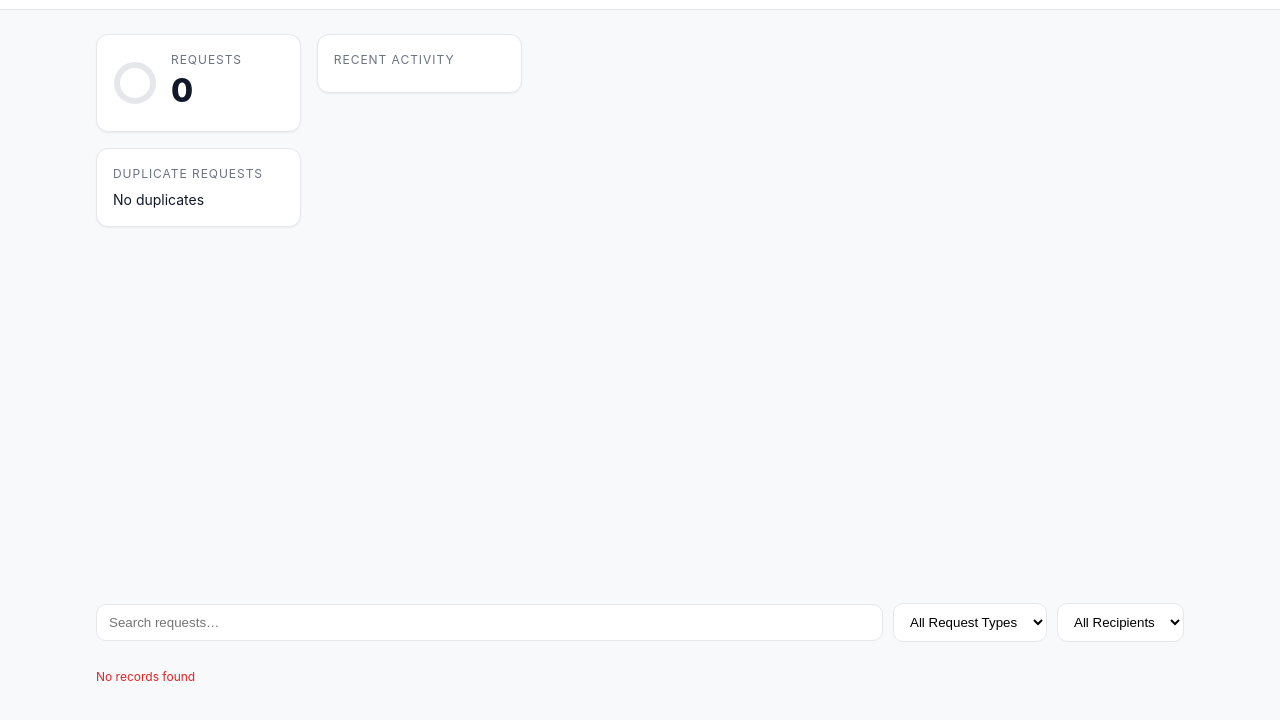
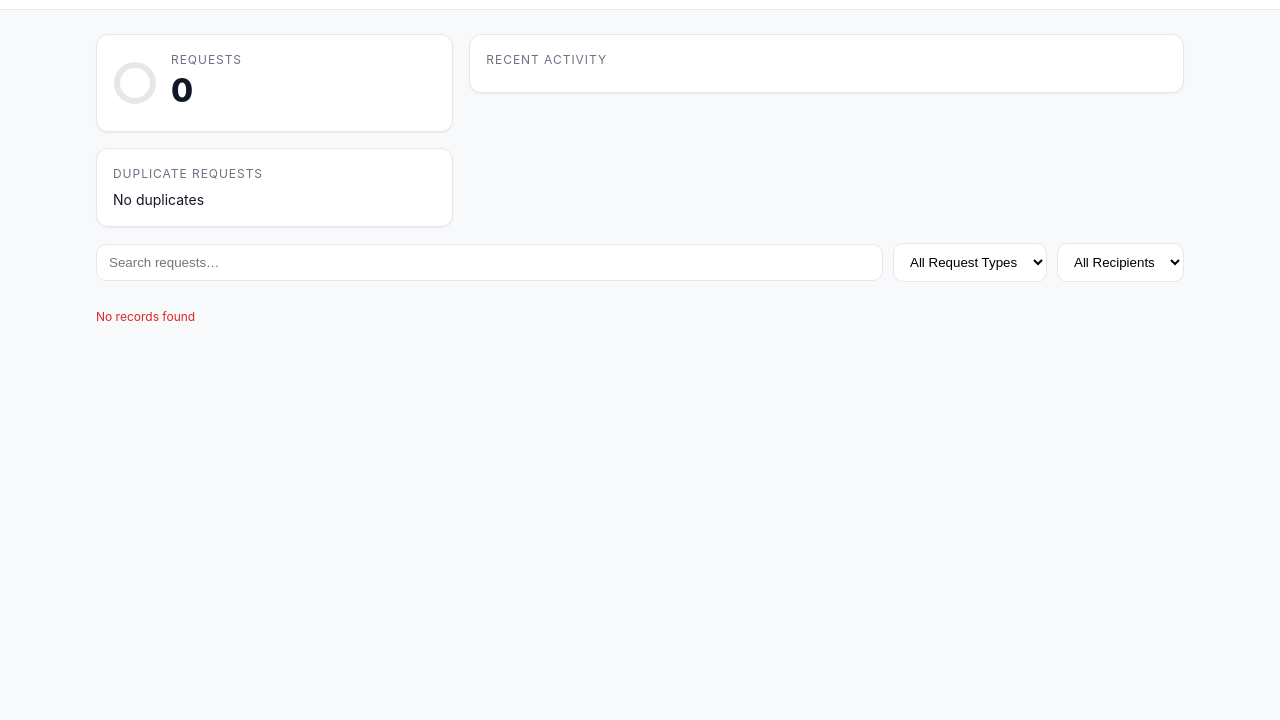
Before and after one commit to Husainaj20/Filemaker_WebAPI, a website: page index.html in a window 1280 px wide. Shown: the part 52-772 px from the top of the page. Drawn offline with Linux system fonts and the light colour scheme; no server answers.

Commit message:
Layout: make dashboard a 2-column grid (stack left, right spans rows)

```diff
--- a/index.html
+++ b/index.html
@@ -73,22 +73,20 @@
         gap: 16px;
         margin-top: 16px;
       }
-      /* dashboard grid for KPI, duplicates and recent activity */
+      /* dashboard grid: left column stacked (two cards), right column spanning both rows */
       .parent {
         display: grid;
-        grid-template-columns: repeat(5, 1fr);
-        grid-template-rows: repeat(5, 1fr);
+        grid-template-columns: 1fr 2fr; /* left narrow, right wider (similar to 4/8 ratio) */
+        grid-template-rows: auto auto;
         gap: 16px;
+        align-items: start;
       }
-      .div1 {
-        grid-area: 1 / 1 / 2 / 2;
-      }
-      .div2 {
-        grid-area: 2 / 1 / 3 / 2;
-      }
-      .div3 {
-        grid-area: 1 / 2 / 3 / 3;
-      }
+      /* left top (KPI/request) */
+      .div1 { grid-column: 1; grid-row: 1; }
+      /* left bottom (duplicates) */
+      .div2 { grid-column: 1; grid-row: 2; }
+      /* right (recent activity) spans both rows */
+      .div3 { grid-column: 2; grid-row: 1 / span 2; }
       .card {
         background: #fff;
         border: 1px solid var(--border);
```
